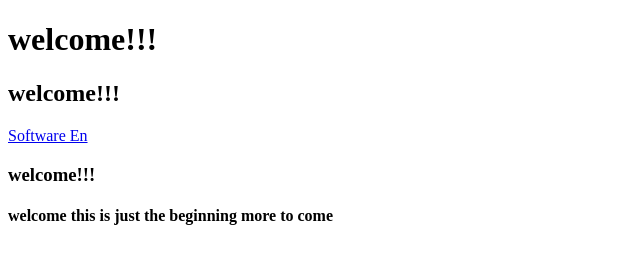
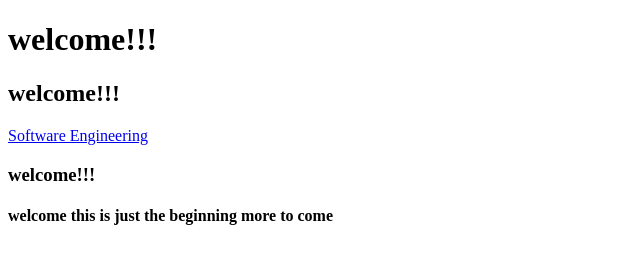
Before and after one commit to yubarajstha/portfolio-website, a plain HTML site: page index.html in a window 1280 px wide. Shown: the full height of the page, 0-640 px from the left. Drawn offline with Linux system fonts and the light colour scheme.

Commit message:
modifying hyperlink name

```diff
--- a/index.html
+++ b/index.html
@@ -9,7 +9,7 @@
 <body>
     <h1>welcome!!!</h1>
     <h2>welcome!!!</h2>
-    <a href="https://docs.google.com/document/d/1MlW-UmoIbTm1ogb187NAP6BC3EYPKNiN5dwTBWz7K90/edit?usp=sharing">Software En</a>
+    <a href="https://docs.google.com/document/d/1MlW-UmoIbTm1ogb187NAP6BC3EYPKNiN5dwTBWz7K90/edit?usp=sharing">Software Engineering</a>
     <h3>welcome!!!</h3>
     <h4>welcome this is just the beginning more to come </h5>
 
```
